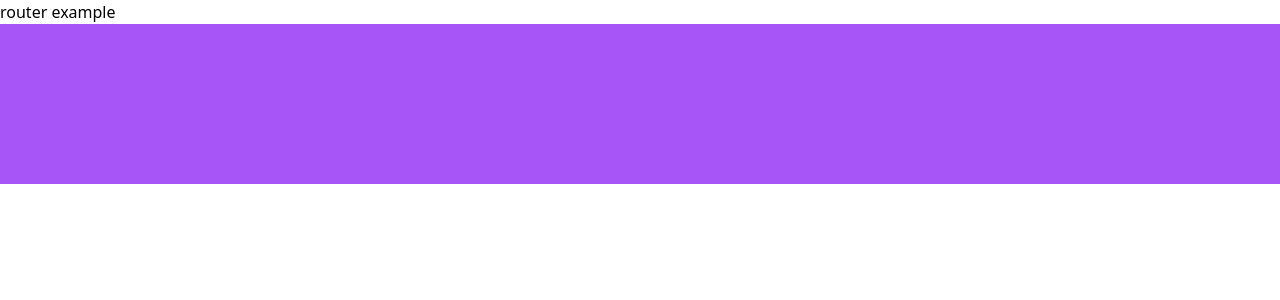
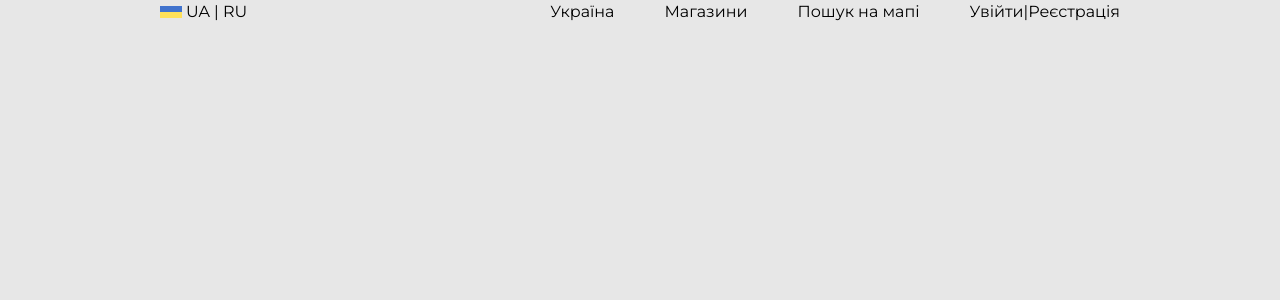
Before and after one commit to ArniLollipop/Arni-Edil, a Vue app: page /#/ in a window 1280 px wide. Shown: the top 300 px of the page. Built offline with nearby package versions, Linux system fonts and the light colour scheme.

Commit message:
added header

```diff
--- a/src/App.vue
+++ b/src/App.vue
@@ -1,6 +1,6 @@
 <template>
   <div id = "App">
-    <h1>router example</h1>
+    <Head></Head>
     <div>
       <router-view/>
     </div>
@@ -8,11 +8,15 @@
 </template>
 
 <script>
-
+import Head from './components/Head.vue'
 export default {
-
+  name : 'app',
+  components:{
+    Head
+  }
 }
 </script>
 
 <style>
+@import url('https://fonts.googleapis.com/css2?family=Montserrat:wght@200;300;400;500;600;700;800;900&display=swap');
 </style>
--- /dev/null
+++ b/src/components/Head.vue
@@ -0,0 +1,17 @@
+<template>
+  <header class = "px-[12.5%]">
+    <div class = "flex items-center justify-between">
+      <div class = "flex items-center justify-center">
+        <img src="@/img/ukraine.png" alt="" class = "mr-1"> <p>UA | RU</p>
+      </div>
+      <div>
+        <ul class = "flex items-center justify-center space-x-[50px]">
+          <li>Україна</li>
+          <li>Магазини</li>
+          <li>Пошук на мапі</li>
+          <li>Увійти|Реєстрація</li>
+        </ul>
+      </div>
+    </div>
+  </header>
+</template>
--- a/src/index.css
+++ b/src/index.css
@@ -1,3 +1,8 @@
 @tailwind base;
 @tailwind components;
 @tailwind utilities;
+
+body{
+  font-family: "Montserrat";
+  background-color: #E7E7E7;
+}
--- a/src/pages/About.vue
+++ b/src/pages/About.vue
@@ -1,5 +1,5 @@
 <template>
-  <header class = "h-40 w-full bg-green-500">
+  <header class = "h-40 w-full">
 
   </header>
 </template>
--- a/src/pages/Home.vue
+++ b/src/pages/Home.vue
@@ -1,5 +1,5 @@
 <template>
-  <header class = "h-40 w-full bg-purple-500">
+  <header class = "h-40 w-full">
 
   </header>
 </template>
--- a/tailwind.config.js
+++ b/tailwind.config.js
@@ -2,7 +2,26 @@
 module.exports = {
   content: ["./index.html", "./src/**/*.{vue,js,ts,jsx,tsx}", ],
   theme: {
-      extend: {},
+    screens: {
+      'xxl': {'max': '1440px'},
+      'xl': {'max': '1280px'},
+      'lg': { 'max': '992px' },
+      'md': { 'max': '768px' },
+      'sm': { 'max': '480px' },
+    },
+    container: {
+      padding: '20px',
+      center: true
+    },
+    extend: {
+      colors: {
+        main: '#212529',
+        accent: '#8B7AA8',
+        light: '#F5F5F5',
+        dark: '#424242',
+        back: '#E7E7E7',
+      }
+    },
   },
   plugins: [],
 }
```
Also changed, not shown: src/assets/logo.png (deleted), src/img/ukraine.png (added).
